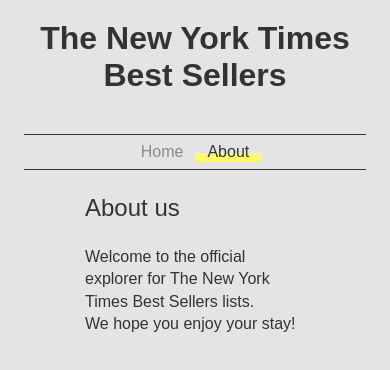
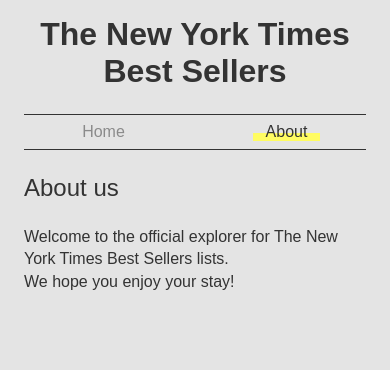
Before and after one commit to hyesuhong/nomad_next_best_sellers, a Next.js app: page /about in a window 390 px wide. Shown: the top 370 px of the page. Built offline with nearby package versions, Linux system fonts and the light colour scheme; a web font is replaced by a local one.

Commit message:
feat: apply responsive ui

```diff
--- a/src/app/about/page.tsx
+++ b/src/app/about/page.tsx
@@ -2,7 +2,6 @@
 
 export default function About() {
 	return (
-		<main className={styles.main}>
 		<section className={styles.section}>
 			<h3>About us</h3>
 			<p>
@@ -12,6 +11,5 @@
 				We hope you enjoy your stay!
 			</p>
 		</section>
-		</main>
 	);
 }
--- a/src/app/layout.tsx
+++ b/src/app/layout.tsx
@@ -17,7 +17,7 @@
 		<html lang='en' className={glegoo.className}>
 			<body>
 				<Header />
-				{children}
+				<main>{children}</main>
 			</body>
 		</html>
 	);
--- a/src/app/page.tsx
+++ b/src/app/page.tsx
@@ -8,7 +8,6 @@
 	const grouppedList = groupByDuration(categories.results);
 
 	return (
-		<main className={styles.main}>
 		<section className={styles.section}>
 			<article className={styles.article}>
 				<div className={styles.duration_title_wrapper}>
@@ -39,6 +38,5 @@
 				</ul>
 			</article>
 		</section>
-		</main>
 	);
 }
--- a/src/styles/components/header.module.css
+++ b/src/styles/components/header.module.css
@@ -1,5 +1,5 @@
 .header {
-	padding: 1.25rem 1.5rem 0;
+	padding: 1rem 1.5rem 0;
 }
 
 .header_title {
@@ -12,7 +12,7 @@
 	display: grid;
 	grid-template-columns: repeat(6, 1fr);
 	column-gap: 1.5rem;
-	margin-top: 2.5rem;
+	margin-top: 1.5rem;
 	padding: 0.5rem 0;
 	border-top: 1px solid var(--color-text);
 	border-bottom: 1px solid var(--color-text);
@@ -61,3 +61,23 @@
 .active::after {
 	scale: 1;
 }
+
+@media (max-width: 1200px) {
+	.nav {
+		grid-template-columns: repeat(4, 1fr);
+	}
+
+	.link_wrapper:first-child {
+		grid-column: 2/3;
+	}
+}
+
+@media (max-width: 640px) {
+	.nav {
+		grid-template-columns: repeat(2, 1fr);
+	}
+
+	.link_wrapper:first-child {
+		grid-column: span 1;
+	}
+}
--- a/src/styles/globals.css
+++ b/src/styles/globals.css
@@ -17,6 +17,25 @@
 	color: var(--color-text);
 }
 
+body {
+	display: grid;
+	grid-template-rows: max-content minmax(0, 1fr);
+	row-gap: 1.5rem;
+
+	height: 100vh;
+}
+
+main {
+	display: grid;
+	grid-template-columns: repeat(6, 1fr);
+	grid-template-areas: '. section section section section .';
+	column-gap: 1.5rem;
+	padding: 0 1.5rem 1rem;
+
+	overflow-x: hidden;
+	overflow-y: auto;
+}
+
 img {
 	vertical-align: middle;
 }
@@ -34,3 +53,21 @@
 button {
 	cursor: pointer;
 }
+
+@media (max-width: 1200px) {
+	main {
+		grid-template-columns: repeat(4, 1fr);
+		grid-template-areas: 'section section section section';
+	}
+}
+
+@media (max-width: 768px) {
+	/*  */
+}
+
+@media (max-width: 640px) {
+	main {
+		grid-template-columns: repeat(2, 1fr);
+		grid-template-areas: 'section section';
+	}
+}
--- a/src/styles/pages/about_page.module.css
+++ b/src/styles/pages/about_page.module.css
@@ -1,12 +1,3 @@
-.main {
-	display: grid;
-	grid-template-columns: repeat(6, 1fr);
-	grid-template-areas: '. section section section section .';
-	column-gap: 1.5rem;
-	margin-top: 1.5rem;
-	padding: 0 1.5rem;
-}
-
 .section {
 	grid-area: section;
 }
--- a/src/styles/pages/book_list_page.module.css
+++ b/src/styles/pages/book_list_page.module.css
@@ -1,16 +1,3 @@
-.main {
-	display: grid;
-	grid-template-columns: repeat(6, 1fr);
-	grid-template-areas: '. section section section section .';
-	column-gap: 1.5rem;
-	margin-top: 1.5rem;
-	padding: 0 1.5rem;
-
-	height: calc(100vh - 12rem);
-	overflow-x: hidden;
-	overflow-y: auto;
-}
-
 .section {
 	grid-area: section;
 }
--- a/src/styles/pages/main_page.module.css
+++ b/src/styles/pages/main_page.module.css
@@ -1,16 +1,3 @@
-.main {
-	display: grid;
-	grid-template-columns: repeat(6, 1fr);
-	grid-template-areas: '. section section section section .';
-	column-gap: 1.5rem;
-	margin-top: 1.5rem;
-	padding: 0 1.5rem;
-
-	height: calc(100vh - 12rem);
-	overflow-x: hidden;
-	overflow-y: auto;
-}
-
 .section {
 	grid-area: section;
 }
@@ -68,3 +55,27 @@
 .link_list a:hover::after {
 	scale: 1;
 }
+
+@media (max-width: 640px) {
+	.article {
+		grid-template-columns: repeat(1, 1fr);
+		grid-template-rows: repeat(2, max-content);
+		column-gap: 0;
+	}
+
+	.duration_title_wrapper {
+		position: sticky;
+		top: 0;
+		border-right: none;
+		border-bottom: 1px solid var(--color-text);
+		padding-top: 0;
+		padding-right: 1.5rem;
+		background: var(--color-background);
+		z-index: 1;
+	}
+
+	.duration_title {
+		position: static;
+		text-align: left;
+	}
+}
```
Also changed, not shown: src/app/list/[slug]/page.tsx (+4 -6 lines), src/styles/components/books-layout.module.css (+24 -0 lines). Lines whose indentation alone changed are shown as unchanged.
